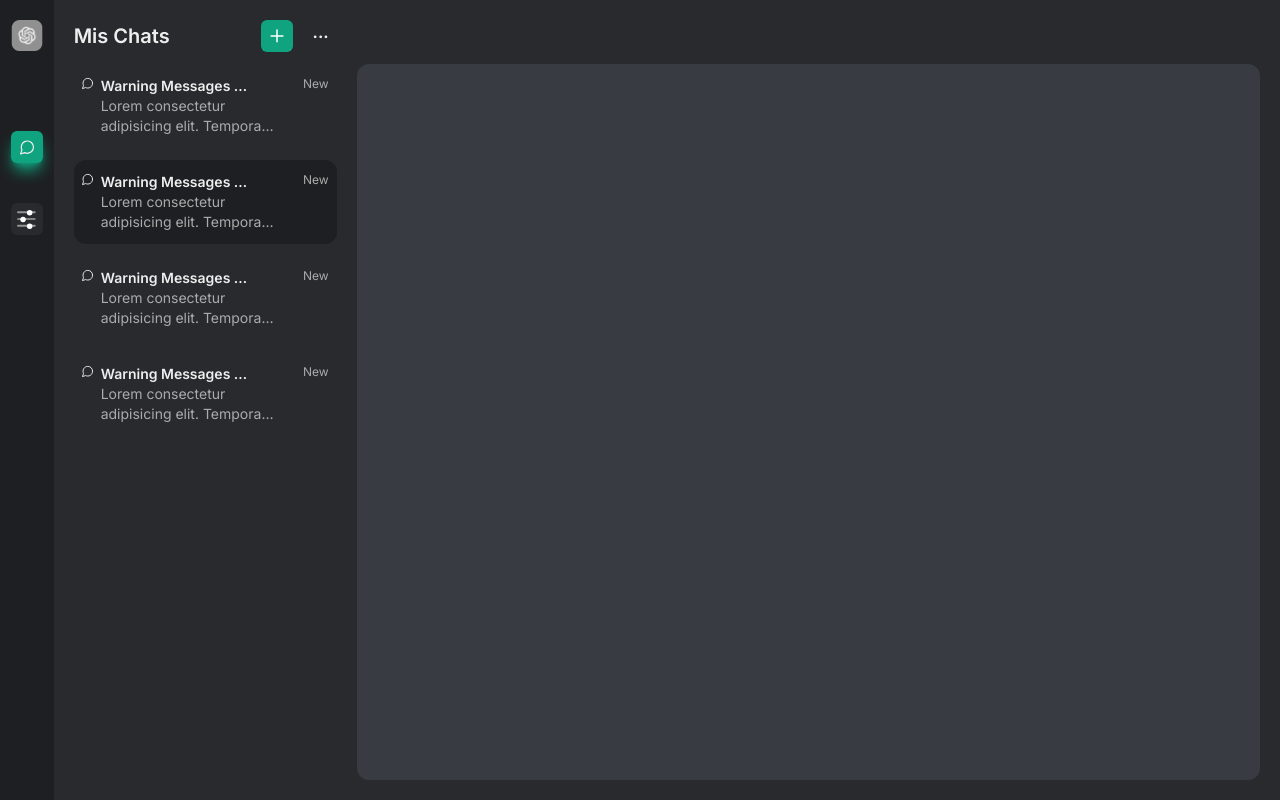
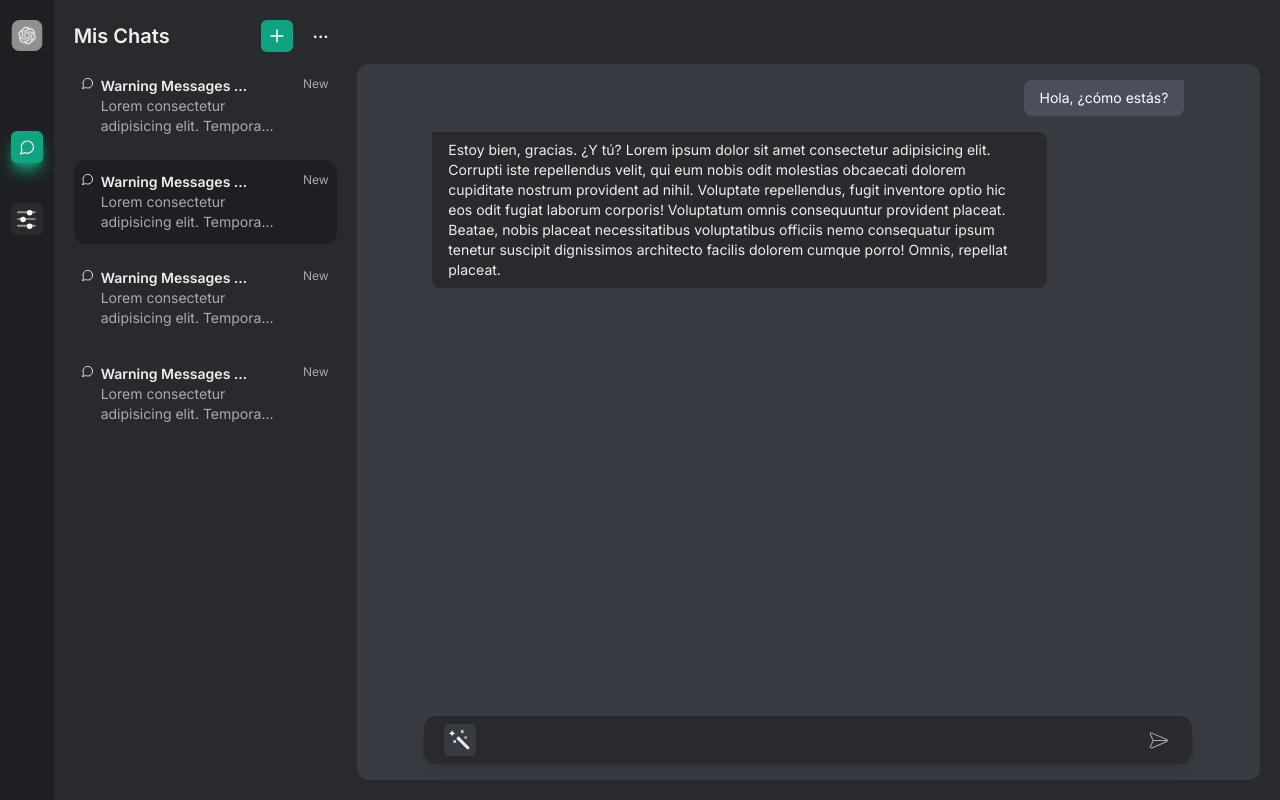
Before and after one commit to joaquindev23/FrontEnd_LLM, a Next.js app: page /app/myChats in a window 1280 px wide. Built offline with nearby package versions, Linux system fonts and the light colour scheme.

Commit message:
myChats page UI update

```diff
--- a/src/app/app/myChats/page.tsx
+++ b/src/app/app/myChats/page.tsx
@@ -1,5 +1,7 @@
 import ChatSideBar from "@/components/helpers/chatSideBar";
 import ChatsCard from "@/components/myChats/card";
+import ChatContiner from "@/components/myChats/chatContiner";
+import ChatSender from "@/components/myChats/chatSender";
 import React from "react";
 
 type Props = {};
@@ -15,9 +17,8 @@
           <ChatsCard />
         </div>
       </ChatSideBar>
-      <div className="pt-16 w-full pr-5 pb-5">
-        <div className="w-full bg-core-thBg h-full rounded-xl"></div>
-      </div>
+      <ChatContiner>
+          <ChatSender /></ChatContiner>
     </main>
   );
 }
```
